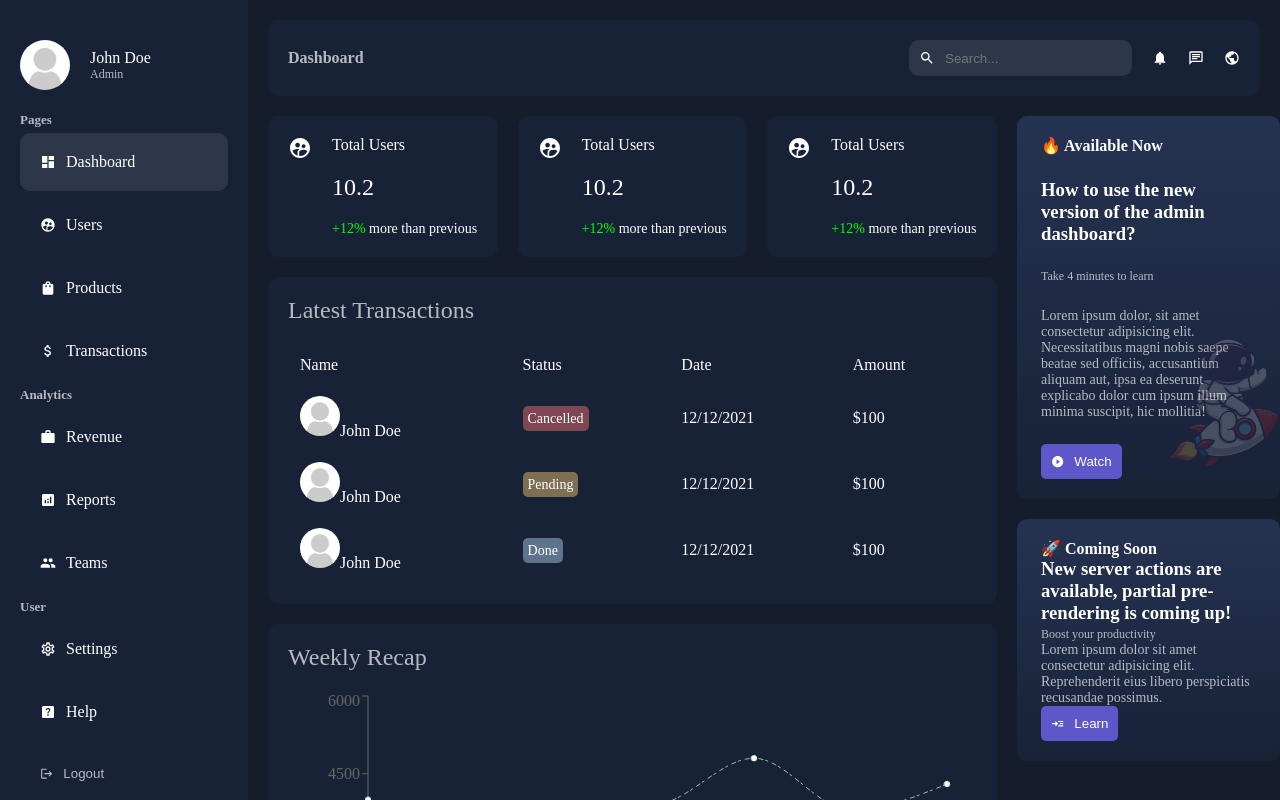
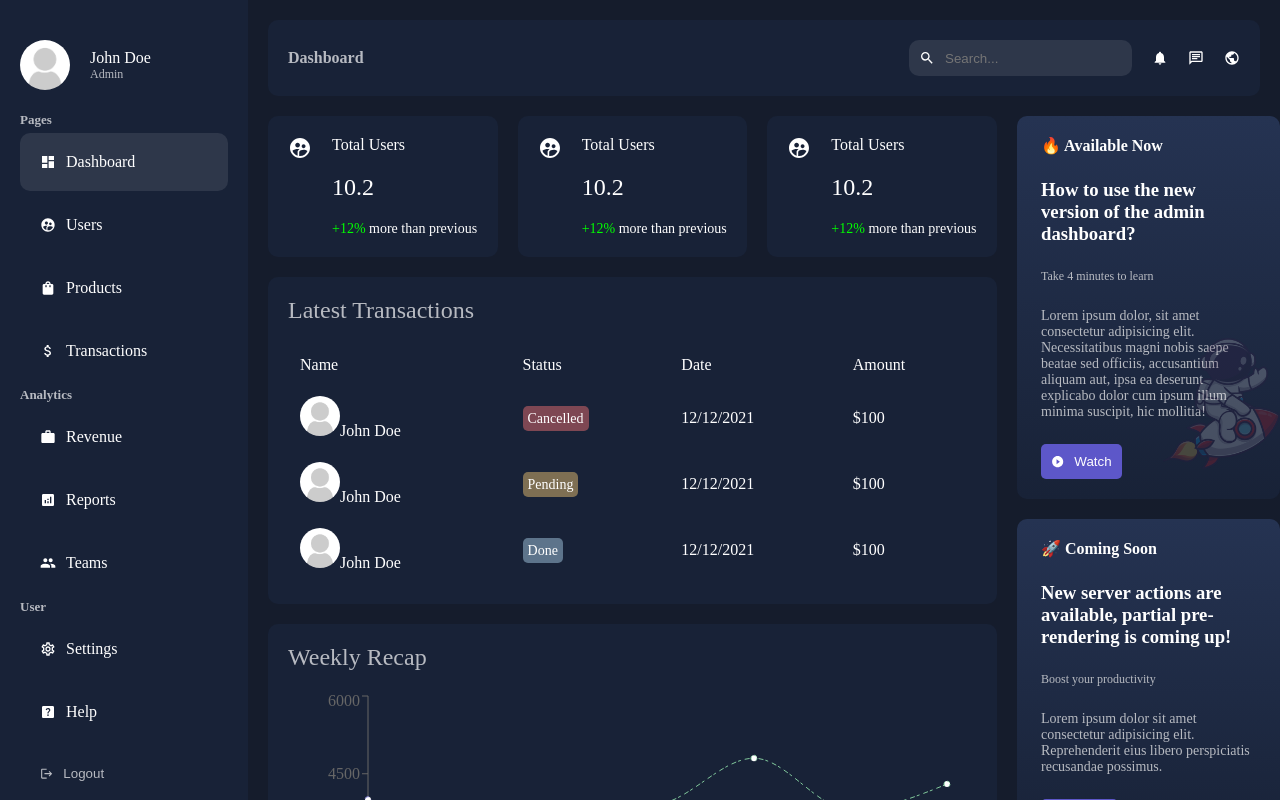
Before and after one commit to Gderhy/admin-dashboard, a Next.js app: page /dashboard in a window 1280 px wide. Shown: the top 800 px of the page. Built offline with nearby package versions, Linux system fonts and the light colour scheme.

Commit message:
fixed css

```diff
--- a/app/ui/dashboard/rightbar/rightbar.jsx
+++ b/app/ui/dashboard/rightbar/rightbar.jsx
@@ -28,7 +28,7 @@ export default function Rightbar() {
         </div>
       </div>
       <div className={styles.item}>
-        <div className={styles.text}>
+        <div className={styles.texts}>
           <span className={styles.notification}>🚀 Coming Soon</span>
           <h3 className={styles.title}>
             New server actions are available, partial pre-rendering is coming
```
